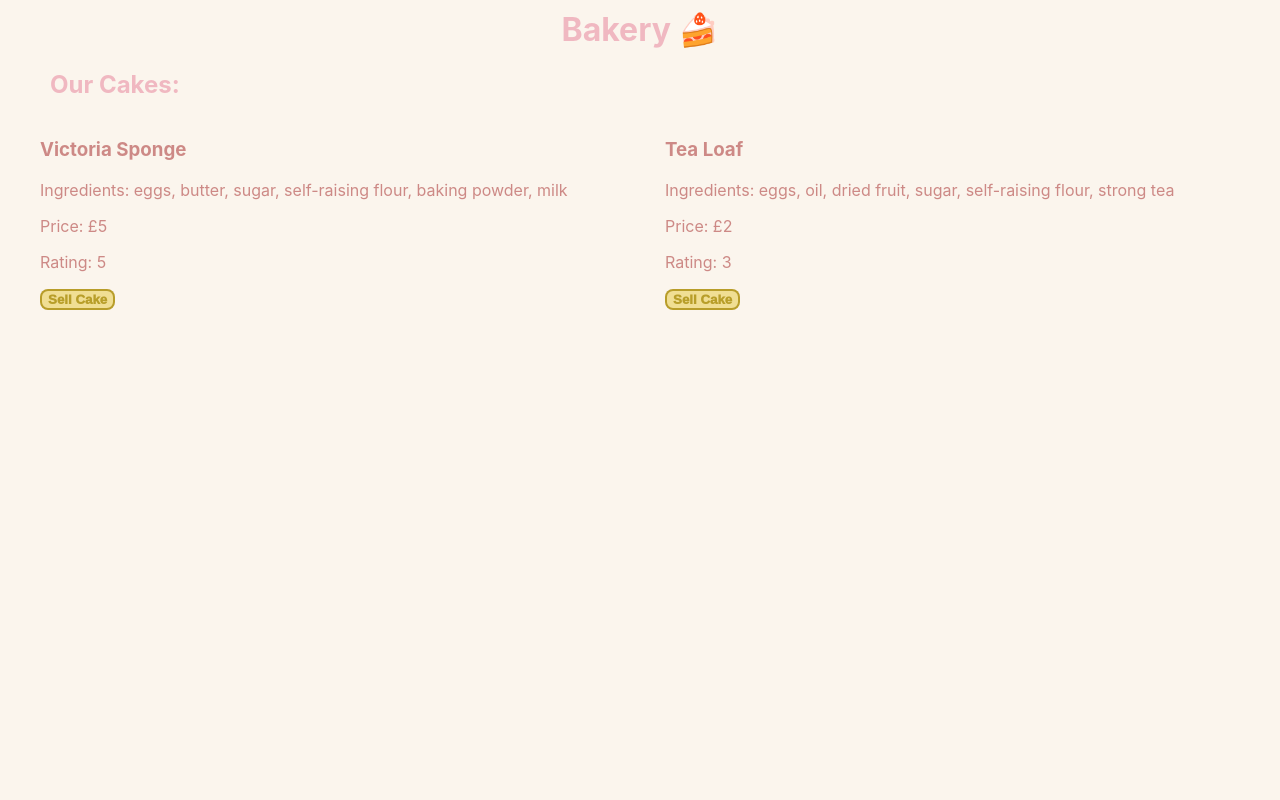
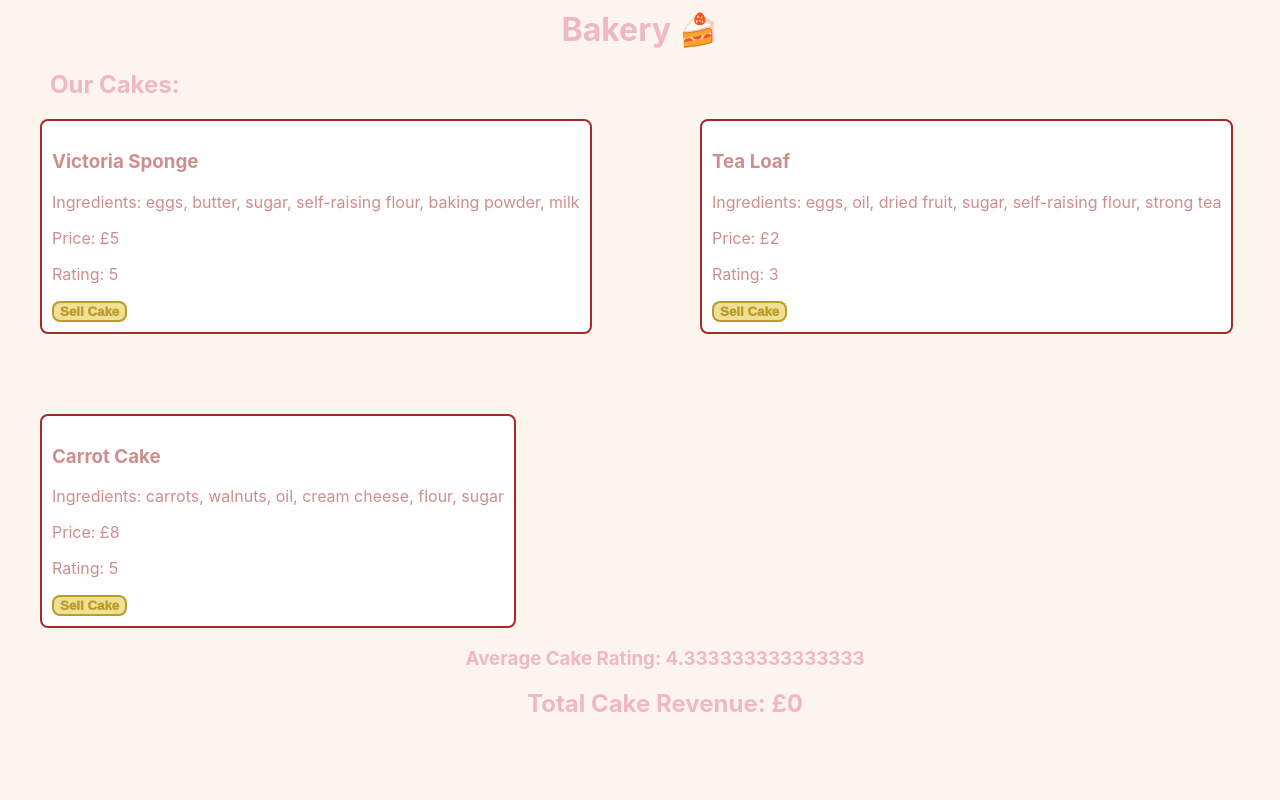
Before and after one commit to L1ly-42/Week08Day3_BNTABakeryLab, a React (Create React App) app: page / in a window 1280 px wide. Shown: the top 800 px of the page. Built offline with nearby package versions, Linux system fonts and the light colour scheme.

Commit message:
individual cake element styling done to make them stand out

```diff
--- a/src/App.css
+++ b/src/App.css
@@ -5,7 +5,7 @@
     margin-top: auto;
 }
 
-div{
+.page {
     background-color: rgb(251, 245, 237);
     height: 100vh;
 }
--- a/src/App.js
+++ b/src/App.js
@@ -5,7 +5,7 @@
 
 function App() {
   return (
- <div>
+ <div className="page">
    <h1>Bakery 🍰 </h1>
  <CakeContainer/>
  </div>
--- a/src/Cake.css
+++ b/src/Cake.css
@@ -1,5 +1,9 @@
-div{
-    background-color: aliceblue;
+#cake {
+    padding: 10px;
+    margin-right: auto;
+    background-color: white;
+    border: 2px solid brown;
+    border-radius: 8px;
 }
 
 button{
--- a/src/CakeContainer.css
+++ b/src/CakeContainer.css
@@ -21,8 +21,7 @@
 .cakeList{
     display:grid;
     grid-template-columns: 1fr 1fr ;
-    grid-template-rows: 1fr 1fr;
-    gap: 10px;
+    gap: 80px;
     padding-left: 40px;
     margin: auto;
     color: rgba(165, 42, 42, 0.531);
--- a/src/components/Cake.js
+++ b/src/components/Cake.js
@@ -6,7 +6,7 @@
     }
 
     return (
-    <div>
+    <div id='cake'>
     <h3>{cakeName}</h3>
     <p>Ingredients: {ingredients.join(', ')}</p>
     <p> Price: £{price}</p>
```
